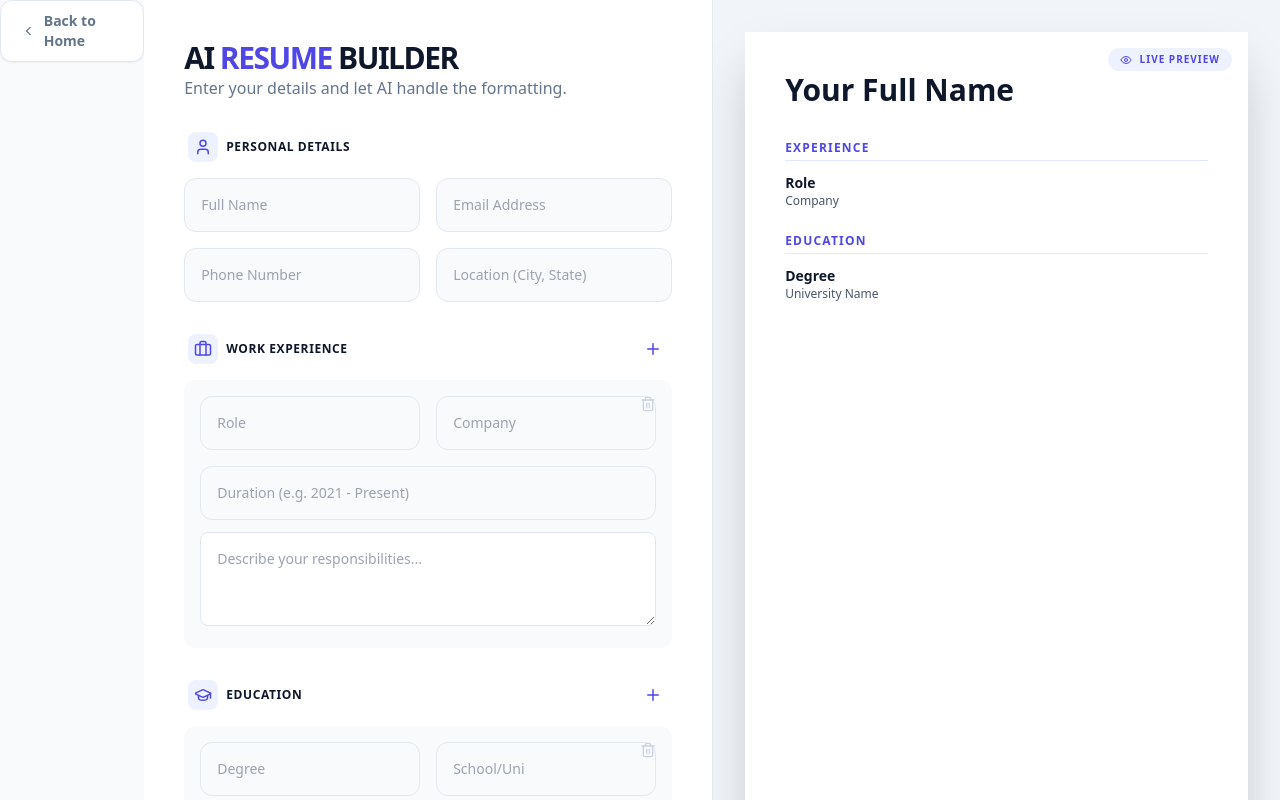
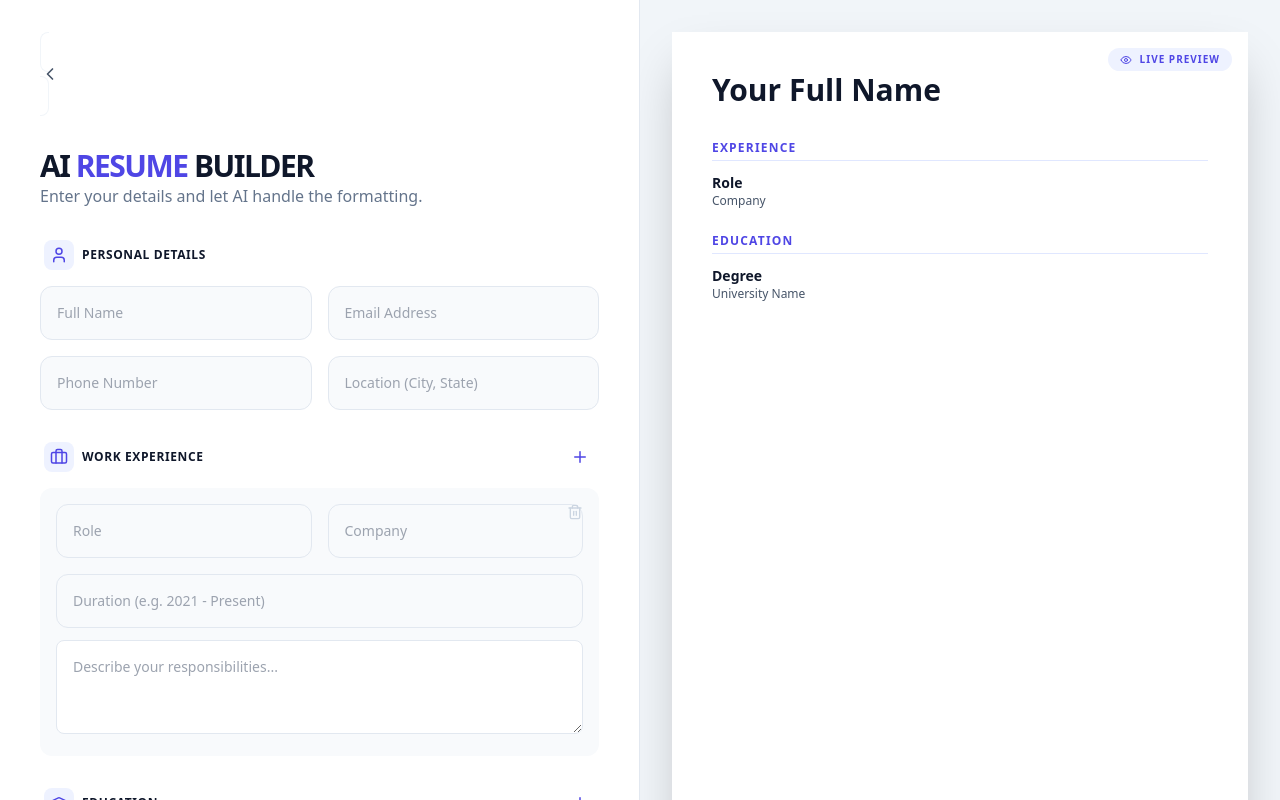
Before and after one commit to Jasmeet31dec/job_application_tracker, a React (Vite) app in the folder frontend/: page /build-resume in a window 1280 px wide. Built offline with nearby package versions, Linux system fonts and the light colour scheme; no server answers.

Commit message:
changed back button

```diff
--- a/frontend/src/components/ResumeBuilder.jsx
+++ b/frontend/src/components/ResumeBuilder.jsx
@@ -66,19 +66,16 @@ const ResumeBuilder = () => {
 
   return (
     <div className="min-h-screen bg-slate-50 flex flex-col lg:flex-row">
-      {/* BACK TO HOME */}
-      <div className="mb-10">
-        <Link
-          to="/"
-          className="group inline-flex items-center gap-2 text-slate-500 hover:text-indigo-600 transition-colors font-bold text-sm bg-white px-5 py-2.5 rounded-xl border border-slate-200 shadow-sm"
-        >
-          <ChevronLeft size={18} className="group-hover:-translate-x-1 transition-transform" />
-          Back to Home
-        </Link>
-      </div>
-
       {/* LEFT: INPUTS */}
       <div className="w-full lg:w-1/2 p-6 lg:p-10 lg:overflow-y-auto lg:h-screen border-r border-slate-200 bg-white">
+        <div className="mb-10">
+          <Link
+          to='/'
+          className="p-2 hover:bg-slate-50 rounded-lg transition-colors border border-slate-100"
+          >
+          <ChevronLeft size={20} className="text-slate-600" />
+          </Link>
+        </div>
         <header className="mb-8">
           <h1 className="text-3xl font-black text-slate-900 uppercase tracking-tighter">AI <span className="text-indigo-600">Resume</span> Builder</h1>
           <p className="text-slate-500 font-medium">Enter your details and let AI handle the formatting.</p>
```
